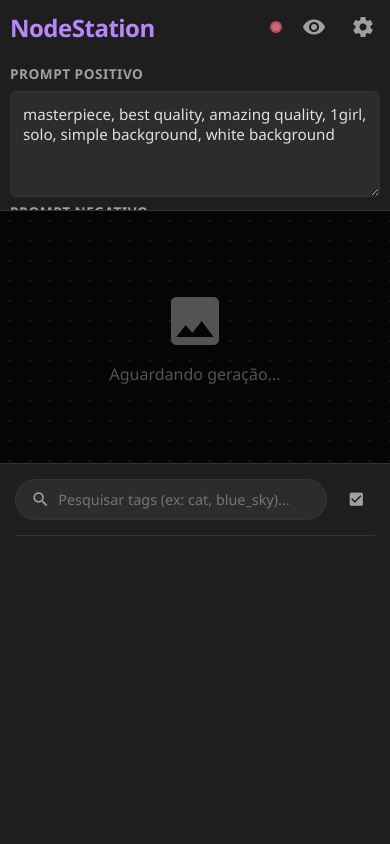
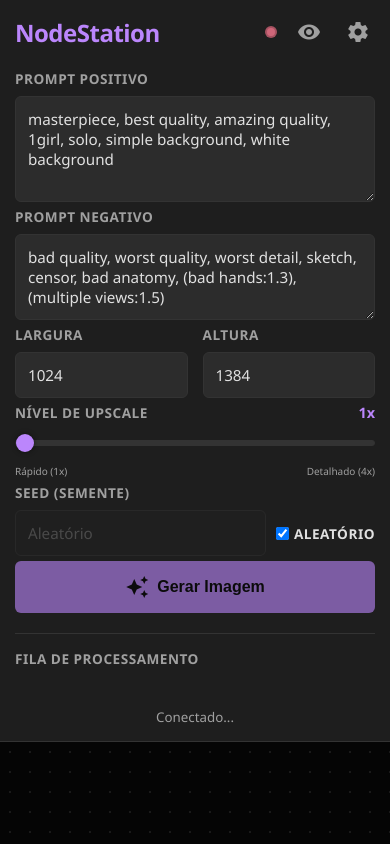
Before and after one commit to saulobbarbosa/comfyui-api-webui, a website: page public/index.html in a window 390 px wide. Both pictures are taken after a click on the button "visibility_off". Shown: the top 844 px of the page. Drawn offline with Linux system fonts and the light colour scheme; some packages are replaced by stand-ins of ours; no server answers; a script that the page names is missing.

Commit message:
Improve mobile layout and sidebar behavior
Refactor mobile styles for better responsiveness and layout adjustments.

```diff
--- a/public/style.css
+++ b/public/style.css
@@ -24,7 +24,7 @@ body {
     background-color: var(--bg-dark);
     color: var(--text-main);
     height: 100vh;
-    overflow: hidden; /* Importante para o layout de app fixo */
+    overflow: hidden; /* Desktop: Layout fixo tipo App */
 }
 
 /* --- LAYOUT PRINCIPAL --- */
@@ -372,7 +372,7 @@ input:disabled {
 }
 
 
-/* Live View (Área da Imagem) - FIXA/ESTÁTICA */
+/* Live View (Área da Imagem) */
 .live-view {
     /* No Desktop, ocupa 60% da altura da tela, mas não rola com a página */
     flex: 0 0 60%;
@@ -835,64 +835,62 @@ input:disabled {
 /* ========================================= */
 @media (max-width: 768px) {
     body {
-        /* No mobile, mantemos a altura fixa para evitar rolagem da página toda */
-        height: 100vh;
-        overflow: hidden;
+        /* No mobile, habilita rolagem normal da página */
+        height: auto;
+        overflow-y: auto;
+        overflow-x: hidden;
     }
 
     .app-container {
         flex-direction: column;
-        height: 100vh; /* Altura total da tela */
+        height: auto; /* Remove altura fixa */
+        display: block; /* Garante empilhamento padrão */
     }
 
-    /* Sidebar agora é um menu dobrável ou apenas o topo?
-       Para simplicidade deste design, vamos transformá-lo num header compacto ou rodapé?
-       O usuário não pediu alterações na sidebar, mas para caber tudo, vamos deixá-la rolável ou recolhida.
-       Vou deixá-la acima por enquanto, mas com tamanho reduzido se precisar, ou scroll lateral.
-
-       Melhor abordagem para "App Like": Sidebar vira um botão de menu ou drawer.
-       Mas para manter simples sem reescrever tudo: Sidebar no topo com scroll horizontal se necessário,
-       ou apenas stack normal.
-
-       Vou colocar a Sidebar "escondida" ou acima da visualização.
-       Para priorizar o Visualizador Fixo pedido:
-    */
-
+    /* 1. SIDEBAR (Controles - Prompts) */
     .sidebar {
         width: 100%;
         height: auto;
-        max-height: 25vh; /* Limita altura da sidebar no mobile */
+        max-height: none; /* Remove limite de altura */
         border-right: none;
         border-bottom: 1px solid var(--border);
-        padding: 10px;
+        padding: 15px;
         flex-shrink: 0;
+        position: relative; /* Remove comportamento de scroll independente */
+        overflow: visible;
     }
 
     .main-content {
-        flex: 1;
-        height: 75vh; /* Restante da tela */
-        display: flex;
-        flex-direction: column;
+        height: auto; /* Remove altura fixa */
+        overflow: visible; /* Remove scroll interno */
+        display: block;
     }
 
+    /* 2. VISUALIZADOR (Depois dos Prompts) */
     .live-view {
-        /* No mobile, visualizador fixo no topo da main content */
-        flex: 0 0 40%; /* Ocupa 40% do espaço disponível na main-content */
-        min-height: 200px;
-        padding: 10px;
+        /* Remove altura fixa e flex constraints */
+        flex: none;
+        min-height: 50vh; /* Garante uma altura mínima razoável */
+        padding: 20px 0; /* Espaçamento vertical */
         background-color: #050505;
         border-bottom: 1px solid var(--border);
     }
 
     .live-view img {
-        max-height: 100%;
-        max-width: 100%;
+        /* Tamanho da imagem solicitado (90%) */
+        width: 90%;
+        max-width: 90%;
+        max-height: none; /* Deixa crescer verticalmente se necessário */
+        height: auto;
+        object-fit: contain;
     }
 
+    /* 3. GALERIA (Abaixo do visualizador) */
     .gallery-section {
-        flex: 1; /* Ocupa o resto */
-        overflow-y: auto; /* Scroll independente */
-        padding-bottom: 60px; /* Espaço para dedos */
+        flex: none;
+        height: auto;
+        overflow: visible;
+        padding-bottom: 60px;
     }
 
     .gallery-grid {
@@ -904,10 +902,9 @@ input:disabled {
     }
 
     .btn-label {
-        display: none; /* Esconde texto dos botões na galeria mobile para economizar espaço */
+        display: none;
     }
 
-    /* Ajuste da barra de pesquisa no mobile */
     .gallery-header {
         flex-wrap: nowrap;
     }
```
